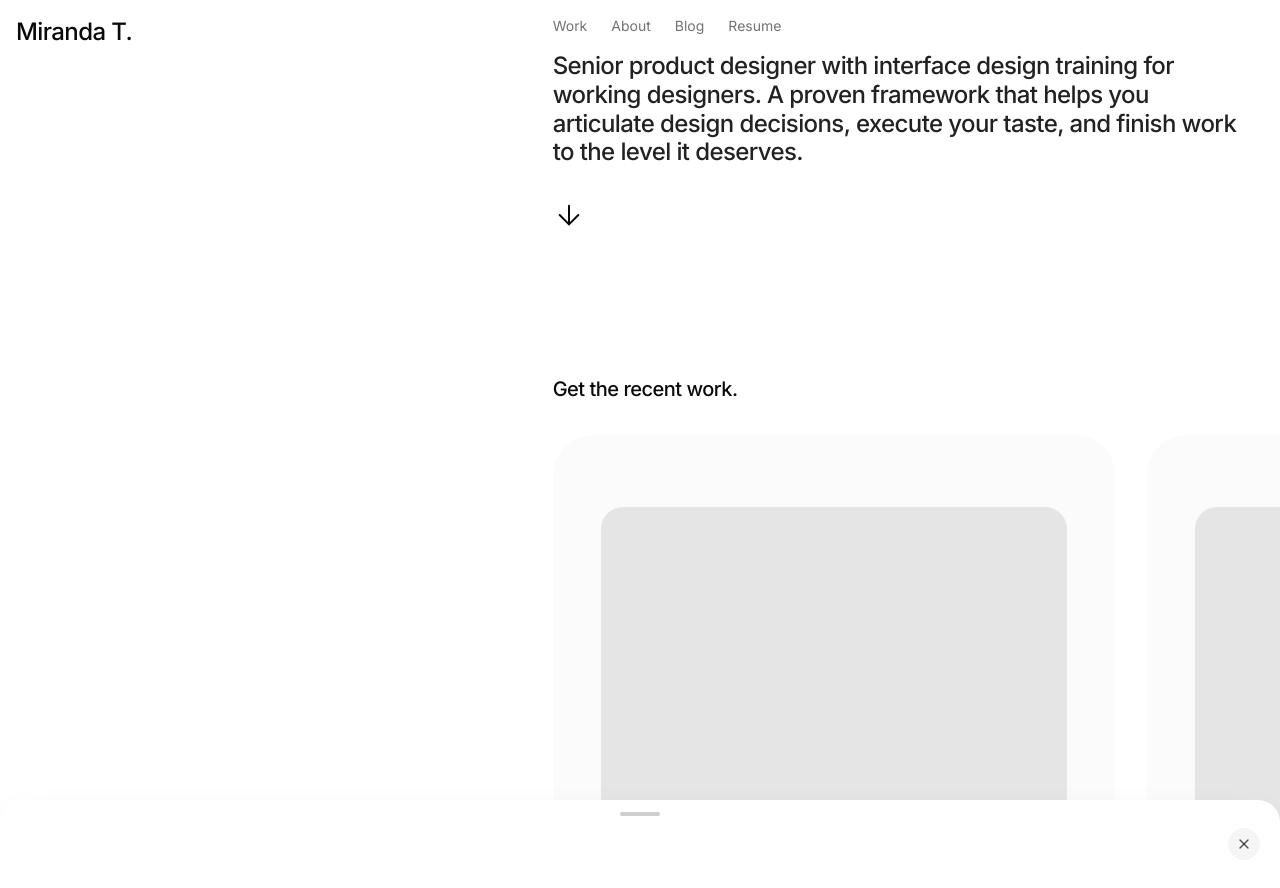
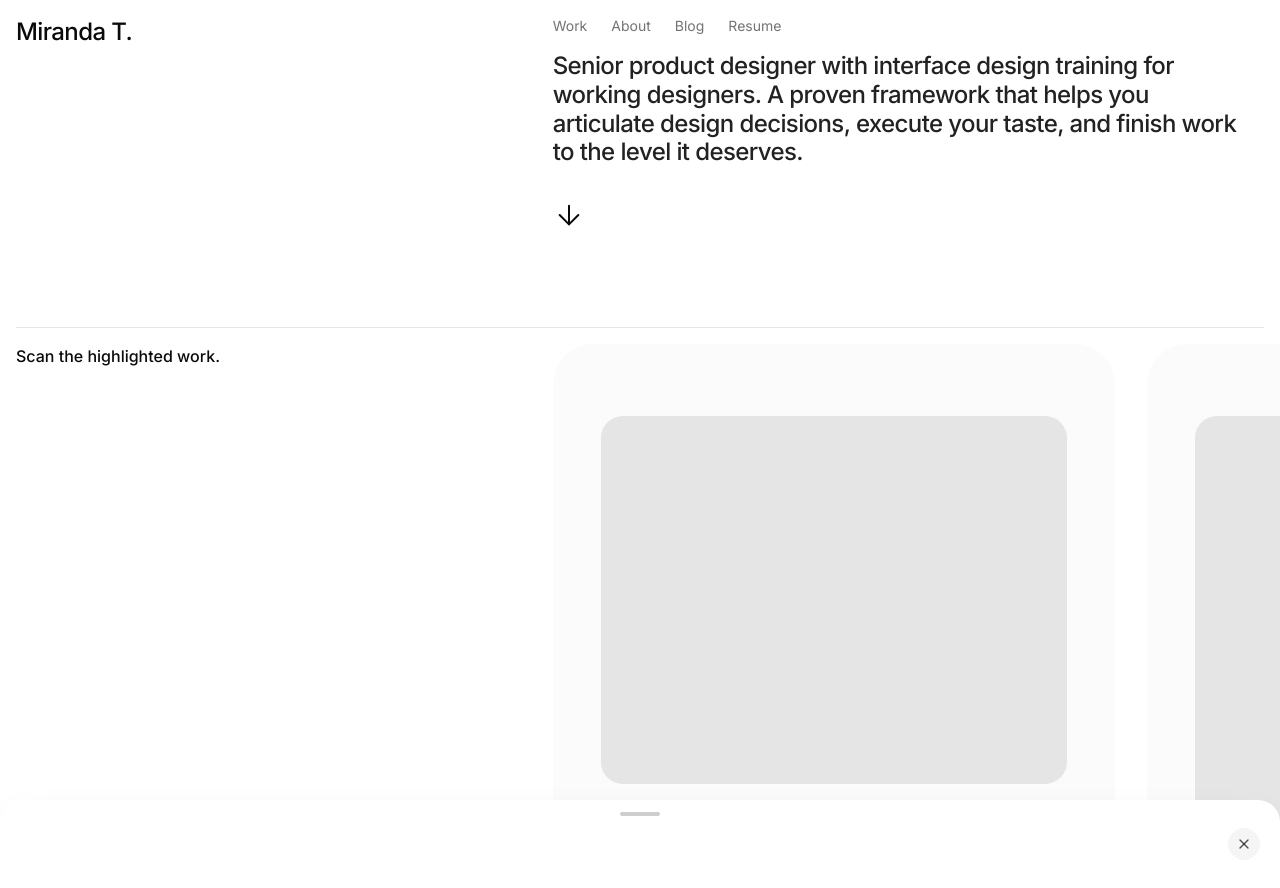
Before and after one commit to Mitchelidze/mithcelidze.com, a Next.js app: page / in a window 1280 px wide. Shown: the top 888 px of the page. Built offline with nearby package versions, Linux system fonts and the light colour scheme.

Commit message:
refactor: extract carousel section into a new WorkSection component.

```diff
--- a/app/page.tsx
+++ b/app/page.tsx
@@ -1,12 +1,6 @@
 import { ArrowDown } from "lucide-react";
-import {
-  Carousel,
-  CarouselContent,
-  CarouselItem,
-  CarouselNext,
-  CarouselPrevious,
-} from "@/components/ui/carousel";
 import { AboutSection } from "@/components/about-section";
+import { WorkSection } from "@/components/work-section";
 import { BlogSection } from "@/components/blog-section";
 
 export default function Page() {
@@ -46,62 +40,12 @@ export default function Page() {
             </div>
           </div>
 
-          {/* Carousel Section */}
-          <div className="flex flex-col gap-8 mt-4 md:mt-12">
-            <h3 className="text-xl font-medium tracking-tight pr-6 md:pr-8 lg:pr-10">Get the recent work.</h3>
+        </div>
+      </div>
 
-            <Carousel
-              opts={{
-                align: "start",
-                dragFree: true,
-              }}
-              className="w-full"
-            >
-              <CarouselContent className="-ml-6 md:-ml-8">
-                {/* Item 1 */}
-                <CarouselItem className="pl-6 md:pl-8 md:basis-[90%] lg:basis-[85%] xl:basis-[80%]">
-                  <div className="flex flex-col gap-6 bg-muted/40 rounded-[2.5rem] p-10 md:p-12 h-[600px]">
-
-                    {/* Image Placeholder */}
-                    <div className="flex-1 w-full bg-muted/60 rounded-3xl mt-6 flex items-center justify-center relative overflow-hidden">
-                      <div className="w-full h-full absolute inset-0 bg-[#e5e5e5] dark:bg-gray-800"></div>
-                    </div>
-                    <p className="text-muted-foreground text-lg leading-relaxed max-w-sm">
-                      Now with a 50% louder speaker and up to a 1.5x greater Something it's easter than ever to keep track of what matters.
-                    </p>
-                  </div>
-                </CarouselItem>
-
-                {/* Item 2 */}
-                <CarouselItem className="pl-6 md:pl-8 md:basis-[90%] lg:basis-[85%] xl:basis-[80%]">
-                  <div className="flex flex-col gap-6 bg-muted/40 rounded-[2.5rem] p-10 md:p-12 h-[600px]">
-                    {/* Image Placeholder */}
-                    <div className="flex-1 w-full bg-muted/60 rounded-3xl mt-6 flex items-center justify-center relative overflow-hidden">
-                      <div className="w-full h-full absolute inset-0 bg-[#e5e5e5] dark:bg-gray-800"></div>
-                    </div>
-                    <p className="text-muted-foreground text-lg leading-relaxed">
-                      Text
-                    </p>
-                  </div>
-                </CarouselItem>
-                {/* Item 3 */}
-                <CarouselItem className="pl-6 md:pl-8 md:basis-[90%] lg:basis-[85%] xl:basis-[80%]">
-                  <div className="flex flex-col gap-6 bg-muted/40 rounded-[2.5rem] p-10 md:p-12 h-[600px]">
-                    {/* Image Placeholder */}
-                    <div className="flex-1 w-full bg-muted/60 rounded-3xl mt-6 flex items-center justify-center relative overflow-hidden">
-                      <div className="w-full h-full absolute inset-0 bg-[#e5e5e5] dark:bg-gray-800"></div>
-                    </div>
-                    <p className="text-muted-foreground text-lg leading-relaxed">
-                      Text
-                    </p>
-                  </div>
-                </CarouselItem>
-
-              </CarouselContent>
-            </Carousel>
-          </div>
-
-        </div>
+      {/* Work Section */}
+      <div className="w-full mt-16 md:mt-24 border-t border-border pt-4">
+        <WorkSection />
       </div>
 
       {/* About Section */}
--- /dev/null
+++ b/components/work-section.tsx
@@ -0,0 +1,69 @@
+"use client";
+
+import {
+  Carousel,
+  CarouselContent,
+  CarouselItem,
+} from "@/components/ui/carousel";
+
+export function WorkSection() {
+  return (
+    <div className="grid grid-cols-1 md:grid-cols-12 gap-8 md:gap-8 lg:gap-10 w-full">
+      {/* Left Column */}
+      <div className="md:col-span-4 lg:col-span-5 flex flex-col gap-6 pr-6 md:pr-8 lg:pr-10">
+        <h2 className="text-base font-medium text-foreground">
+          Scan the highlighted work.
+        </h2>
+      </div>
+
+      {/* Right Column — Carousel */}
+      <div className="md:col-span-8 lg:col-span-7 flex flex-col gap-8 mt-4 md:mt-0">
+        <Carousel
+          opts={{
+            align: "start",
+            dragFree: true,
+          }}
+          className="w-full"
+        >
+          <CarouselContent className="-ml-6 md:-ml-8">
+            {/* Item 1 */}
+            <CarouselItem className="pl-6 md:pl-8 md:basis-[90%] lg:basis-[85%] xl:basis-[80%]">
+              <div className="flex flex-col gap-6 bg-muted/40 rounded-[2.5rem] p-10 md:p-12 h-[600px]">
+                <div className="flex-1 w-full bg-muted/60 rounded-3xl mt-6 flex items-center justify-center relative overflow-hidden">
+                  <div className="w-full h-full absolute inset-0 bg-[#e5e5e5] dark:bg-gray-800" />
+                </div>
+                <p className="text-muted-foreground text-lg leading-relaxed max-w-sm">
+                  Now with a 50% louder speaker and up to a 1.5x greater Something it's easter than ever to keep track of what matters.
+                </p>
+              </div>
+            </CarouselItem>
+
+            {/* Item 2 */}
+            <CarouselItem className="pl-6 md:pl-8 md:basis-[90%] lg:basis-[85%] xl:basis-[80%]">
+              <div className="flex flex-col gap-6 bg-muted/40 rounded-[2.5rem] p-10 md:p-12 h-[600px]">
+                <div className="flex-1 w-full bg-muted/60 rounded-3xl mt-6 flex items-center justify-center relative overflow-hidden">
+                  <div className="w-full h-full absolute inset-0 bg-[#e5e5e5] dark:bg-gray-800" />
+                </div>
+                <p className="text-muted-foreground text-lg leading-relaxed">
+                  Text
+                </p>
+              </div>
+            </CarouselItem>
+
+            {/* Item 3 */}
+            <CarouselItem className="pl-6 md:pl-8 md:basis-[90%] lg:basis-[85%] xl:basis-[80%]">
+              <div className="flex flex-col gap-6 bg-muted/40 rounded-[2.5rem] p-10 md:p-12 h-[600px]">
+                <div className="flex-1 w-full bg-muted/60 rounded-3xl mt-6 flex items-center justify-center relative overflow-hidden">
+                  <div className="w-full h-full absolute inset-0 bg-[#e5e5e5] dark:bg-gray-800" />
+                </div>
+                <p className="text-muted-foreground text-lg leading-relaxed">
+                  Text
+                </p>
+              </div>
+            </CarouselItem>
+          </CarouselContent>
+        </Carousel>
+      </div>
+    </div>
+  );
+}
```
